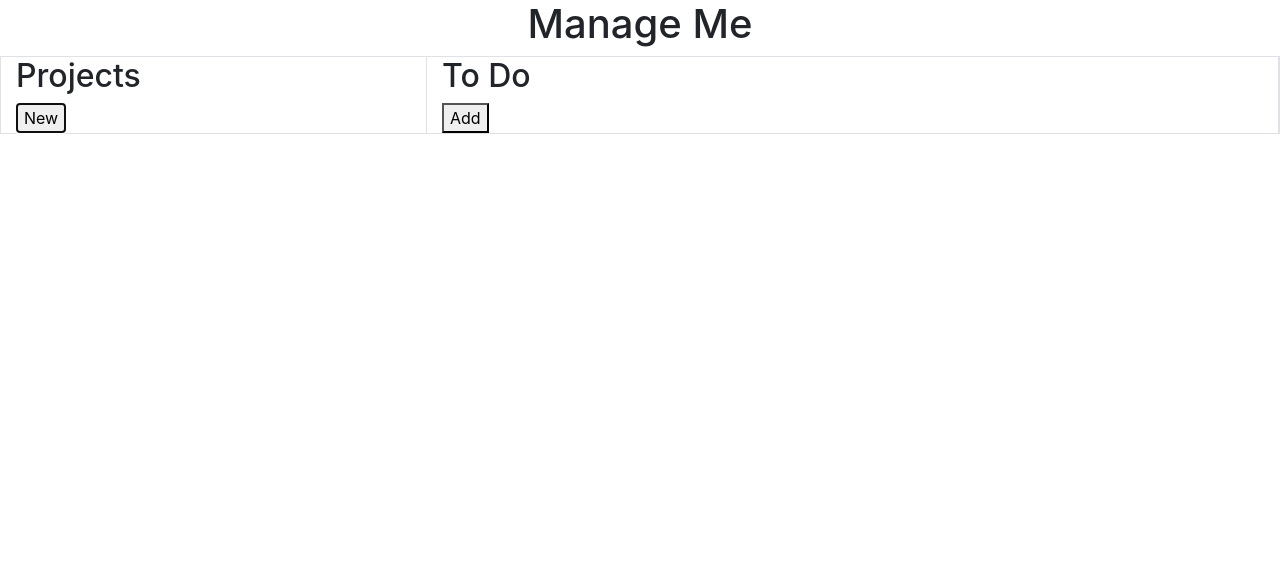
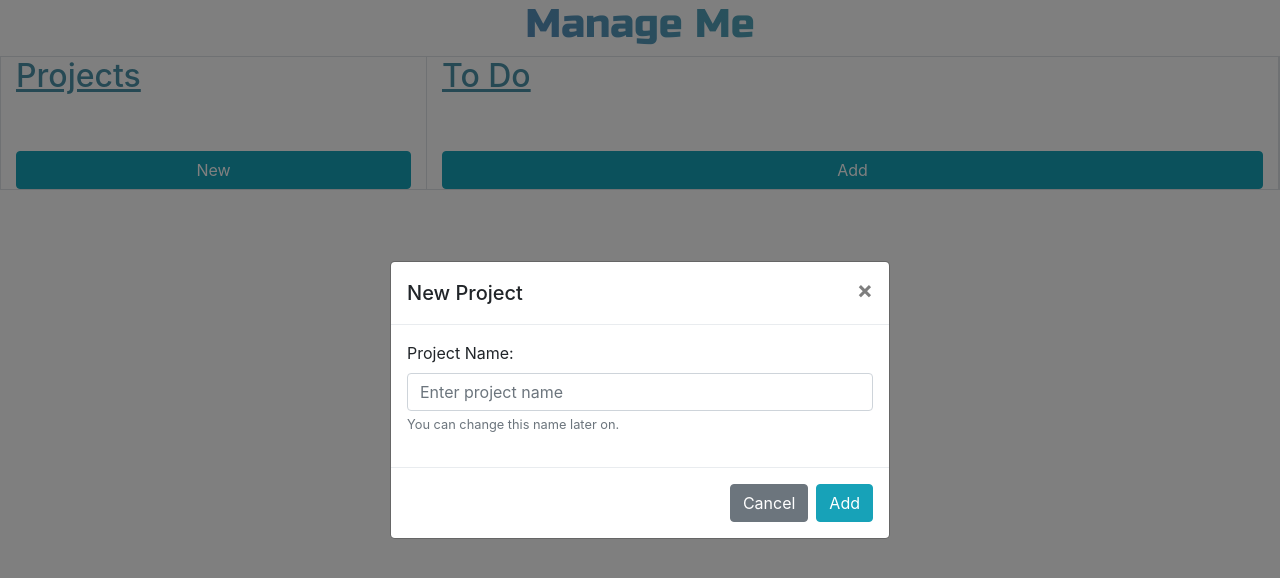
Before and after one commit to AdnanGondal/manageMe, a plain HTML site: page index.html in a window 1280 px wide. Both pictures are taken after a click on the button "New". Drawn offline with nearby package versions, Linux system fonts and the light colour scheme.

Commit message:
UI done for now

```diff
--- a/index.html
+++ b/index.html
@@ -16,6 +16,7 @@
   <script src="https://ajax.googleapis.com/ajax/libs/jquery/3.5.1/jquery.min.js"></script>
   jQuery is above.
   ^ Optionals-->
+  <link href="https://fonts.googleapis.com/css2?family=Russo+One&display=swap" rel="stylesheet">
   <link rel="stylesheet" href="styles/style.css" >
 
 </head>
@@ -23,24 +24,100 @@
     <div id = "contet" class="container-fluid">
         <h1 class = "text-center">Manage Me</h1>
         <div class = "row border">
-            <div id = "Projects-div" class = 'col-md-4 border-right'>
+            <div id = "projects-div" class = 'col-md-4 border-right list-container'>
                 <h2> Projects</h2>
-
-                <button> New </button>
+                <div id="projects-container" class="text-center">
+                    <br>
+                    <br>
+                </div>
+                <button type="button" class= "btn btn-info btn-block" data-toggle="modal" data-target="#newProjectModal"> New </button>
             </div>
-            <div id= "toDoDiv" class = "col-md-8 border-right">
+            <div id= "to-do-div" class = "col-md-8 border-right list-container">
                 <h2> To Do</h2>
-                <button> Add </button>
+                <div id="to-do-container"class="text-center">
+                    <br>
+                    <br>
+                </div>
+                <button type="button" class= "btn btn-info btn-block" data-toggle="modal" data-target="#newToDoModal"> Add </button>
             </div>
         </div>
     </div>
 
+
+
+  <!--New Project Modal -->
+  <div class="modal fade" id="newProjectModal" tabindex="-1" role="dialog" aria-labelledby="exampleModalCenterTitle" aria-hidden="true">
+    <div class="modal-dialog modal-dialog-centered" role="document">
+      <div class="modal-content">
+        <div class="modal-header">
+          <h5 class="modal-title" id="exampleModalLongTitle">New Project</h5>
+          <button type="button" class="close" data-dismiss="modal" aria-label="Close">
+            <span aria-hidden="true">&times;</span>
+          </button>
+        </div>
+        <div class="modal-body">
+            <div class="form-group">
+                <label for="exampleInputEmail1">Project Name: </label>
+                <input type="text" class="form-control" id="exampleInputEmail1" aria-describedby="emailHelp" placeholder="Enter project name">
+                <small id="emailHelp" class="form-text text-muted">You can change this name later on.</small>
+              </div>
+        </div>
+        <div class="modal-footer">
+          <button type="button" class="btn btn-secondary" data-dismiss="modal">Cancel</button>
+          <button type="button" class="btn btn-info">Add</button>
+        </div>
+      </div>
+    </div>
+  </div>
+
+    <!--New To Do Modal -->
+    <div class="modal fade" id="newToDoModal" tabindex="-1" role="dialog" aria-labelledby="exampleModalCenterTitle" aria-hidden="true">
+        <div class="modal-dialog modal-dialog-centered" role="document">
+          <div class="modal-content">
+            <div class="modal-header">
+              <h5 class="modal-title" id="exampleModalLongTitle">New Task</h5>
+              <button type="button" class="close" data-dismiss="modal" aria-label="Close">
+                <span aria-hidden="true">&times;</span>
+              </button>
+            </div>
+            <div class="modal-body">
+                <div class="form-group">
+                    <label for="newTaskTitle">Task Title: </label>
+                    <input type="text" class="form-control" id="newTaskTitle" placeholder="Enter Title">
+                </div>
+                <div class="form-group">
+                    <label for="TaskDescriptionTextArea">Description: </label>
+                    <textarea class="form-control" id="TaskDescriptionTextArea" rows="3"></textarea>
+                </div>
+                <div class="form-group">
+                    <label for="priority-select">Priority: </label>
+                    <select class="form-control" id="priority-select">
+                      <option>Low *</option>
+                      <option>Medium **</option>
+                      <option>High ***</option>
+                    </select>
+                </div>
+                <div class="form-group">
+                    <label for="taskDeadline">Deadline: </label>
+                    <input type="date" class="form-control" id="taskDeadline">
+                </div>
+
+
+            </div>
+            <div class="modal-footer">
+              <button type="button" class="btn btn-secondary" data-dismiss="modal">Cancel</button>
+              <button type="button" class="btn btn-info">Add</button>
+            </div>
+          </div>
+        </div>
+      </div>
+
   <!-- jQuery first, then Popper.js, then Bootstrap JS -->
-   <!--
+
   <script src="https://code.jquery.com/jquery-3.3.1.slim.min.js" integrity="sha384-q8i/X+965DzO0rT7abK41JStQIAqVgRVzpbzo5smXKp4YfRvH+8abtTE1Pi6jizo" crossorigin="anonymous"></script>
   <script src="https://cdnjs.cloudflare.com/ajax/libs/popper.js/1.14.3/umd/popper.min.js" integrity="sha384-ZMP7rVo3mIykV+2+9J3UJ46jBk0WLaUAdn689aCwoqbBJiSnjAK/l8WvCWPIPm49" crossorigin="anonymous"></script>
   <script src="https://stackpath.bootstrapcdn.com/bootstrap/4.1.3/js/bootstrap.min.js" integrity="sha384-ChfqqxuZUCnJSK3+MXmPNIyE6ZbWh2IMqE241rYiqJxyMiZ6OW/JmZQ5stwEULTy" crossorigin="anonymous"></script>
-   Above is for Bootstratp-->
+
    <script src = "main.js"> </script>
 </body>
 </html>
--- a/styles/style.css
+++ b/styles/style.css
@@ -0,0 +1,25 @@
+
+
+h1{
+    font-family: 'Russo One', sans-serif;
+
+    background-color: black;
+    background-image: linear-gradient(45deg, rgb(102, 102, 196), rgb(67, 207, 177));
+    background-clip: text;
+    background-size: 100%;
+    background-repeat: repeat;
+
+    -webkit-background-clip: text;
+    -webkit-text-fill-color: transparent;
+    -moz-background-clip: text;
+    -moz-text-fill-color: transparent;
+}
+
+h2{
+    color: rgb(77, 146, 168);
+    text-decoration: underline;
+}
+
+.list-container{
+
+}
```
